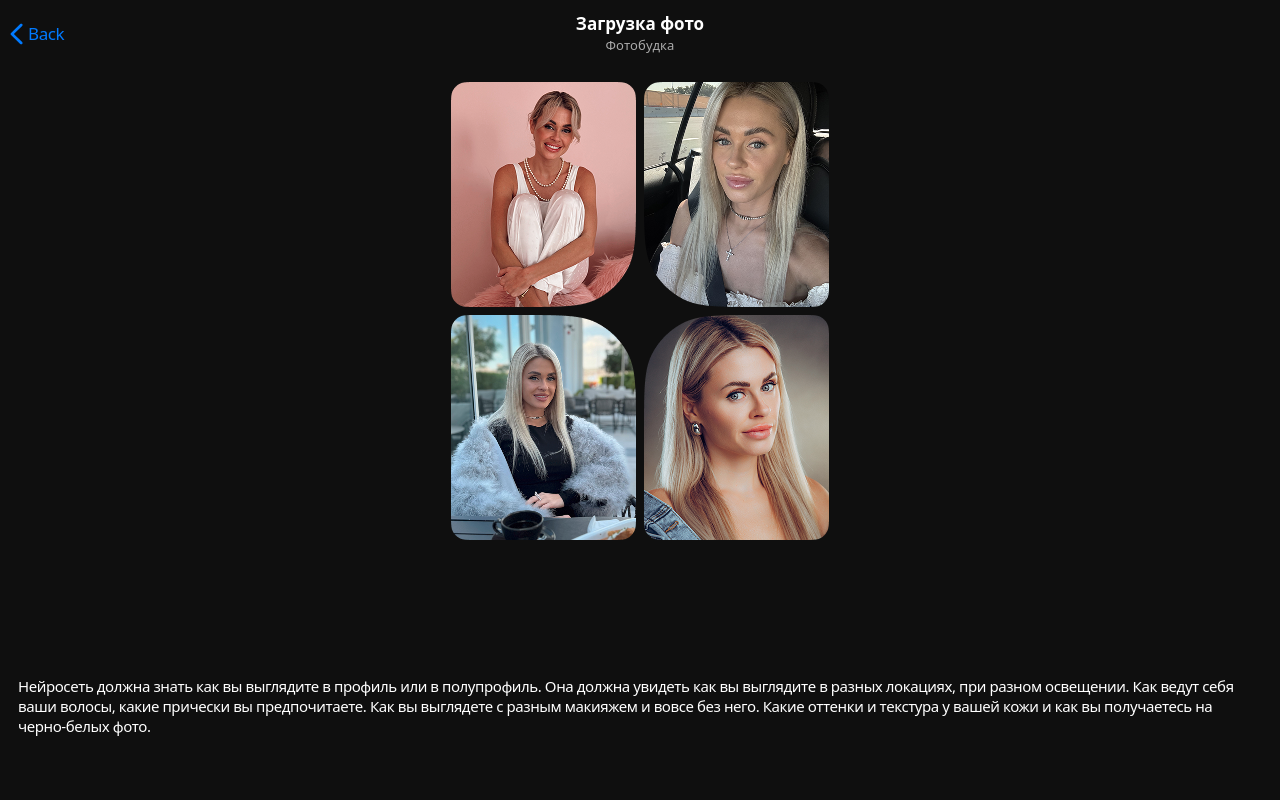
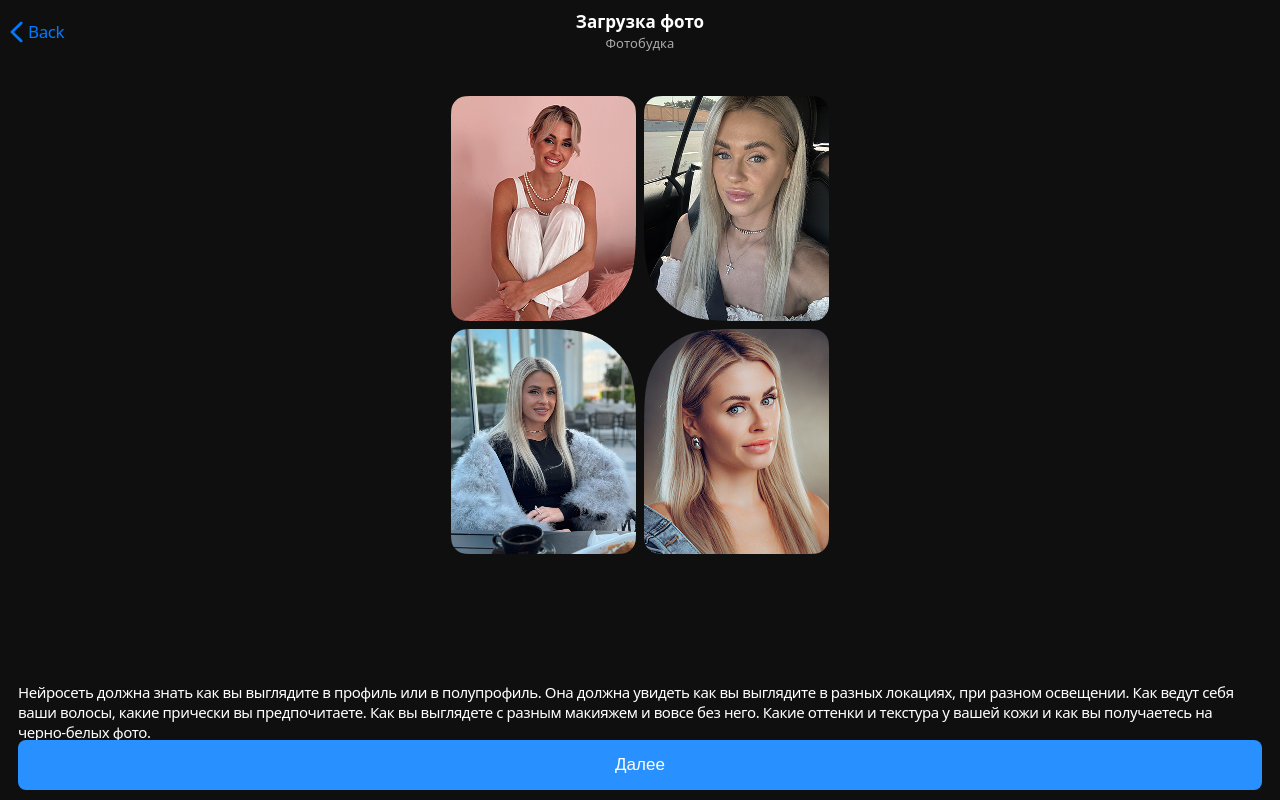
Before and after one commit to gitBerezaHub/photo-budka, a Vue app: page / in a window 1280 px wide. Built offline with nearby package versions, Linux system fonts and the light colour scheme.

Commit message:
feat: add button, fix: layout

```diff
--- /dev/null
+++ b/src/components/AndroidButton.vue
@@ -0,0 +1,40 @@
+<script setup lang="ts">
+withDefaults(
+    defineProps<{
+      text: string,
+      background: string,
+      color: string,
+      isDisabled: boolean
+    }>(),
+    {
+      text: 'Далее',
+      background: '#2990FF',
+      color: '#FFFFFF',
+      isDisabled: false
+    }
+)
+</script>
+
+<template>
+  <button :style="{ background: background, color: color }" :disabled="isDisabled">
+    {{ text }}
+  </button>
+</template>
+
+<style scoped>
+button {
+  border: none;
+  cursor: pointer;
+  height: 50px;
+  border-radius: 8px;
+  font-size: 17px;
+  position: fixed;
+  bottom: 10px;
+  width: inherit;
+}
+
+button:disabled {
+  opacity: 0.6;
+  cursor: not-allowed;
+}
+</style>
--- a/src/pages/UploadPhoto.vue
+++ b/src/pages/UploadPhoto.vue
@@ -1,10 +1,11 @@
 <script setup lang="ts">
 import Header from '../widgets/Header.vue'
+import AndroidButton from "../components/AndroidButton.vue";
 </script>
 
 <template>
+  <Header/>
   <section class="wrapper">
-    <Header/>
     <div class="img-wrapper">
       <img class="photo" src="../assets/upload-photo1.png" alt="Example Photo">
     </div>
@@ -13,29 +14,31 @@ import Header from '../widgets/Header.vue'
     Нейросеть должна знать как вы выглядите в профиль или в полупрофиль. Она должна увидеть как вы выглядите в разных локациях, при разном освещении. Как ведут себя ваши волосы, какие прически вы предпочитаете. Как вы выглядете с разным макияжем и вовсе без него. Какие оттенки  и текстура у вашей кожи и как вы получаетесь на черно-белых фото.
     </span>
     </div>
-
+    <AndroidButton />
   </section>
 </template>
 
 <style scoped>
 .wrapper {
-  width: 100vw;
-  height: calc(100vh - 10px);
+  width: calc(100vw - 2 * 18px);
+  height: calc(100vh - 64px);
   padding-top: 10px;
   display: flex;
   flex-direction: column;
-  align-items: center;
 }
 
 .img-wrapper {
-  width: calc(100% - 2 * 18px);
+  width: 100%;
   height: 474px;
   margin-top: 24px;
+  display: flex;
+  align-items: center;
+  justify-content: center;
 }
 
 .text-wrapper {
   margin-top: 40px;
-  width: calc(100% - 2 * 18px);
+  width: 100%;
   text-align: left;
   height: 140px;
   display: flex;
--- a/src/style.css
+++ b/src/style.css
@@ -16,6 +16,7 @@ body {
 
 #app {
   max-width: 1280px;
-  margin: 0 auto;
-  text-align: center;
+  display: flex;
+  flex-direction: column;
+  align-items: center;
 }
--- a/src/widgets/Header.vue
+++ b/src/widgets/Header.vue
@@ -16,12 +16,13 @@
 <style scoped>
 .header {
   color: #fff;
+  margin-top: 10px;
   padding: 4px 0;
   display: flex;
   align-items: center;
   justify-content: space-between;
   width: 100vw;
-  height: 40px;
+  height: 36px;
 }
 
 .back {
```
